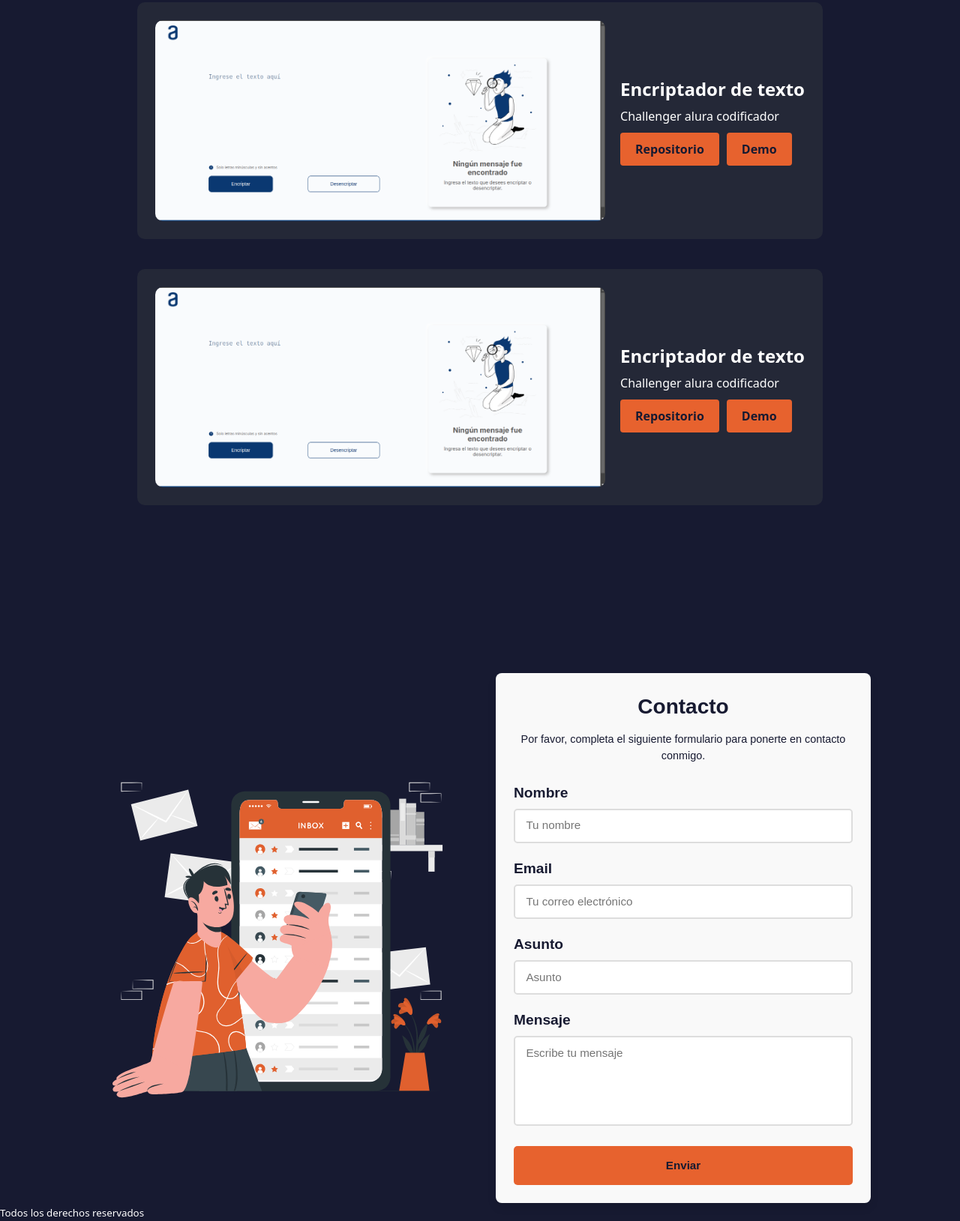
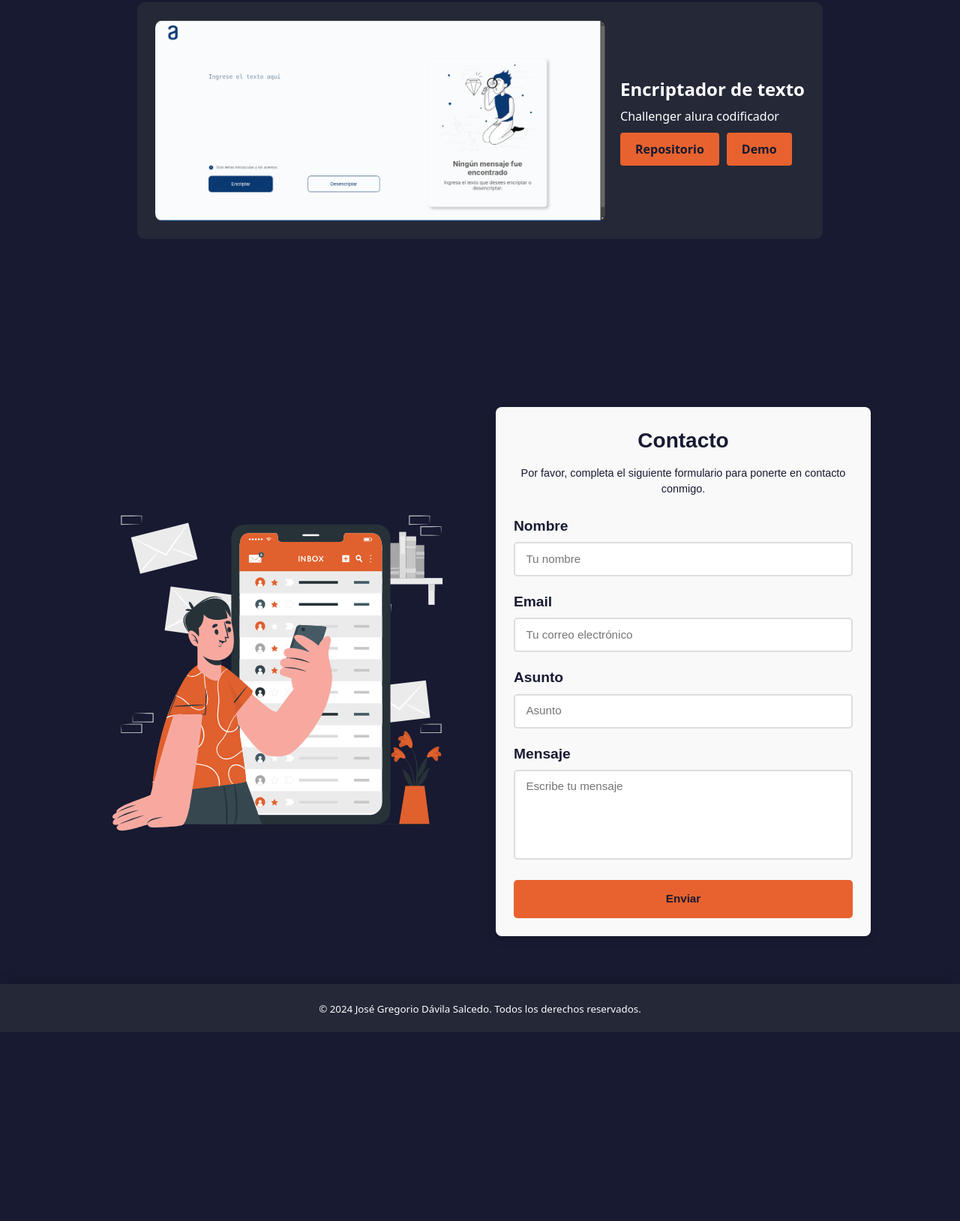
Before and after one commit to josedavilasalcedo/portafolio-web-josedavila, a plain HTML site: page index.html in a window 1280 px wide. Shown: the part 1481-3110 px from the top of the page at 75% size. After the commit the page ends 2858 px from the top, so only its background shows below. Drawn offline with Linux system fonts and the light colour scheme.

Commit message:
se agrego el footer

```diff
--- a/assets/css/styles.css
+++ b/assets/css/styles.css
@@ -377,8 +377,6 @@ main {
   width: 60%;
 }
 
-.formation__item-details {}
-
 .formation__item-degree {
   font-size: var(--spacing-md);
 }
@@ -452,6 +450,10 @@ main {
 }
 
 /*Seccion contacto*/
+.contact {
+  margin-bottom: 4rem;
+}
+
 .contact__content {
   display: flex;
   justify-content: center;
@@ -564,6 +566,25 @@ main {
   transform: translateY(0);
 }
 
+/*Footer*/
+.footer {
+  background-color: #242837;
+  color: #fff;
+  padding: 20px;
+  text-align: center;
+  box-shadow: 0 -5px 15px rgba(0, 0, 0, 0.1);
+}
+
+.footer__text {
+  font-size: 14px;
+  letter-spacing: 1px;
+  opacity: 0.8;
+}
+
+.footer__text:hover {
+  opacity: 1;
+  transition: opacity 0.3s ease;
+}
 
 /* Responsive */
 @media (max-width: 768px) {
--- a/index.html
+++ b/index.html
@@ -207,20 +207,6 @@
             </div>
           </div>
         </article>
-
-        <article class="project" aria-labelledby="project-text-encryptor">
-          <picture class="project__image">
-            <img src="./assets/images/challenger-encriptador.png" alt="Captura de pantalla del encriptador de texto">
-          </picture>
-          <div class="project__details">
-            <h3 id="project-text-encryptor" class="project__title">Encriptador de texto</h3>
-            <p class="project__subtitle">Challenger alura codificador</p>
-            <div class="project__links">
-              <a href="" class="project__link" aria-label="Ver repositorio del Encriptador de texto">Repositorio</a>
-              <a href="" class="project__link" aria-label="Ver demo del Encriptador de texto">Demo</a>
-            </div>
-          </div>
-        </article>
       </div>
     </section>
 
@@ -274,9 +260,10 @@
   </main>
   <!--Fin del main-->
 
-  <footer>
-    <small>Todos los derechos reservados</small>
+  <footer class="footer">
+    <small class="footer__copyright">&copy; 2024 José Gregorio Dávila Salcedo. Todos los derechos reservados.</small>
   </footer>
+
 
   <script src="./assets/js/scripts.js"></script>
 </body>
```
